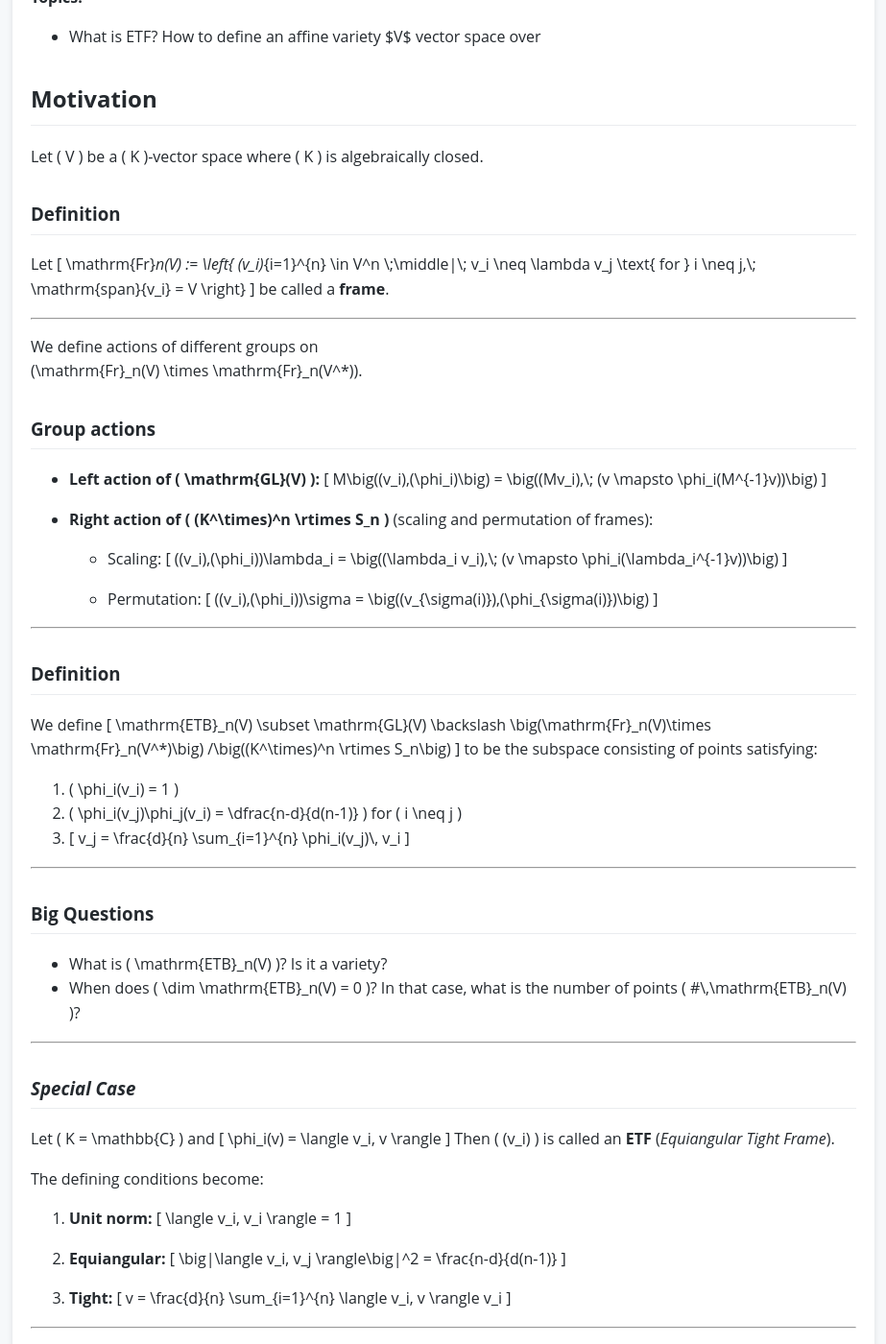
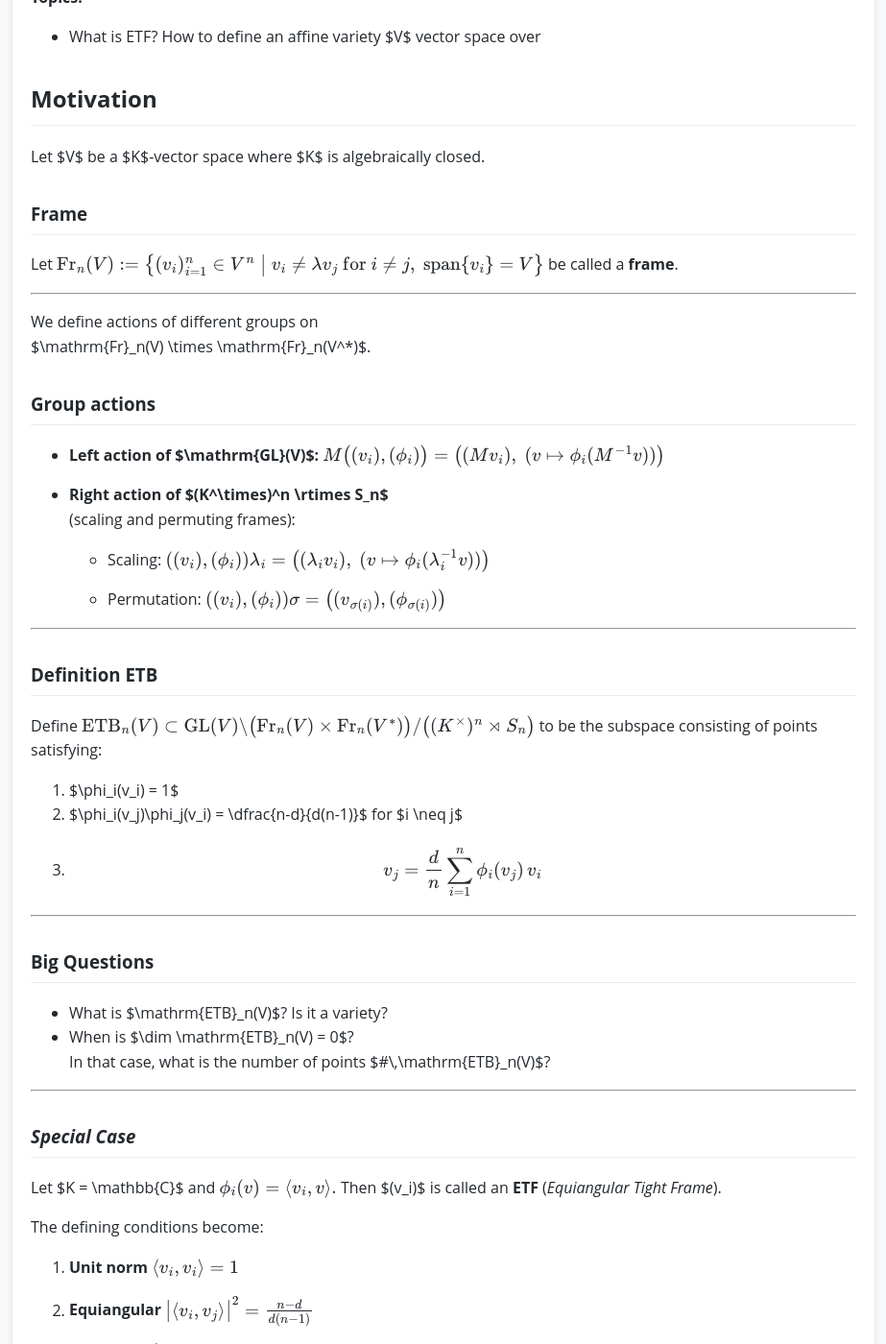
Before and after one commit to ayanava314/GIT-ETF, a Jekyll site: the page built from week01.md, in a window 1280 px wide and 1400 px high, scrolled down 371 px. Shown: the whole window at 96% size, without its empty margins (178-1101 px from the left). Built offline with Jekyll 4.4.1, drawn with Linux system fonts in a browser that asks for light colours; comment, search, counter and statistics services are not loaded; some of the changed text lies outside the part shown.

Commit message:
update week1

```diff
--- a/week01.md
+++ b/week01.md
@@ -15,104 +15,105 @@ layout: default
 
 ## Motivation
 
-Let \( V \) be a \( K \)-vector space where \( K \) is algebraically closed.
+Let $V$ be a $K$-vector space where $K$ is algebraically closed.
 
-### Definition
+### Frame
 Let
-\[
+$$
 \mathrm{Fr}_n(V)
 := \left\{ (v_i)_{i=1}^{n} \in V^n \;\middle|\;
 v_i \neq \lambda v_j \text{ for } i \neq j,\;
-\mathrm{span}\{v_i\} = V
+\operatorname{span}\{v_i\} = V
 \right\}
-\]
+$$
 be called a **frame**.
 
 ---
 
 We define actions of different groups on
-\(\mathrm{Fr}_n(V) \times \mathrm{Fr}_n(V^*)\).
+$\mathrm{Fr}_n(V) \times \mathrm{Fr}_n(V^*)$.
 
 ### Group actions
 
-- **Left action of \( \mathrm{GL}(V) \):**
-  \[
-  M\big((v_i),(\phi_i)\big)
-  =
-  \big((Mv_i),\; (v \mapsto \phi_i(M^{-1}v))\big)
-  \]
+- **Left action of $\mathrm{GL}(V)$:**
+$$
+M\big((v_i),(\phi_i)\big)
+=
+\big((Mv_i),\; (v \mapsto \phi_i(M^{-1}v))\big)
+$$
 
-- **Right action of \( (K^\times)^n \rtimes S_n \)** (scaling and permutation of frames):
+- **Right action of $(K^\times)^n \rtimes S_n$**
+  (scaling and permuting frames):
 
   - Scaling:
-    \[
-    ((v_i),(\phi_i))\lambda_i
-    =
-    \big((\lambda_i v_i),\; (v \mapsto \phi_i(\lambda_i^{-1}v))\big)
-    \]
+  $$
+  ((v_i),(\phi_i))\lambda_i
+  =
+  \big((\lambda_i v_i),\; (v \mapsto \phi_i(\lambda_i^{-1}v))\big)
+  $$
 
   - Permutation:
-    \[
-    ((v_i),(\phi_i))\sigma
-    =
-    \big((v_{\sigma(i)}),(\phi_{\sigma(i)})\big)
-    \]
+  $$
+  ((v_i),(\phi_i))\sigma
+  =
+  \big((v_{\sigma(i)}),(\phi_{\sigma(i)})\big)
+  $$
 
 ---
 
-### Definition
-We define
-\[
+### Definition ETB
+Define
+$$
 \mathrm{ETB}_n(V)
 \subset
-\mathrm{GL}(V) \backslash
+\mathrm{GL}(V)\backslash
 \big(\mathrm{Fr}_n(V)\times \mathrm{Fr}_n(V^*)\big)
 /\big((K^\times)^n \rtimes S_n\big)
-\]
+$$
 to be the subspace consisting of points satisfying:
 
-1. \( \phi_i(v_i) = 1 \)
-2. \( \phi_i(v_j)\phi_j(v_i) = \dfrac{n-d}{d(n-1)} \) for \( i \neq j \)
-3. \[
+1. $\phi_i(v_i) = 1$
+2. $\phi_i(v_j)\phi_j(v_i) = \dfrac{n-d}{d(n-1)}$ for $i \neq j$
+3. $$
    v_j = \frac{d}{n} \sum_{i=1}^{n} \phi_i(v_j)\, v_i
-   \]
+   $$
 
 ---
 
 ### **Big Questions**
 
-- What is \( \mathrm{ETB}_n(V) \)? Is it a variety?
-- When does \( \dim \mathrm{ETB}_n(V) = 0 \)?
+- What is $\mathrm{ETB}_n(V)$? Is it a variety?
+- When is $\dim \mathrm{ETB}_n(V) = 0$?
   In that case, what is the number of points
-  \( \#\,\mathrm{ETB}_n(V) \)?
+  $\#\,\mathrm{ETB}_n(V)$?
 
 ---
 
 ### *Special Case*
 
-Let \( K = \mathbb{C} \) and
-\[
-\phi_i(v) = \langle v_i, v \rangle
-\]
-Then \( (v_i) \) is called an **ETF** (*Equiangular Tight Frame*).
+Let $K = \mathbb{C}$ and
+$$
+\phi_i(v) = \langle v_i, v \rangle .
+$$
+Then $(v_i)$ is called an **ETF** (*Equiangular Tight Frame*).
 
 The defining conditions become:
 
-1. **Unit norm:**
-   \[
+1. **Unit norm**
+   $$
    \langle v_i, v_i \rangle = 1
-   \]
+   $$
 
-2. **Equiangular:**
-   \[
+2. **Equiangular**
+   $$
    \big|\langle v_i, v_j \rangle\big|^2
    = \frac{n-d}{d(n-1)}
-   \]
+   $$
 
-3. **Tight:**
-   \[
+3. **Tight**
+   $$
    v = \frac{d}{n} \sum_{i=1}^{n} \langle v_i, v \rangle v_i
-   \]
+   $$
 
 ---
 
```
Also changed, not shown: 1 other file.
